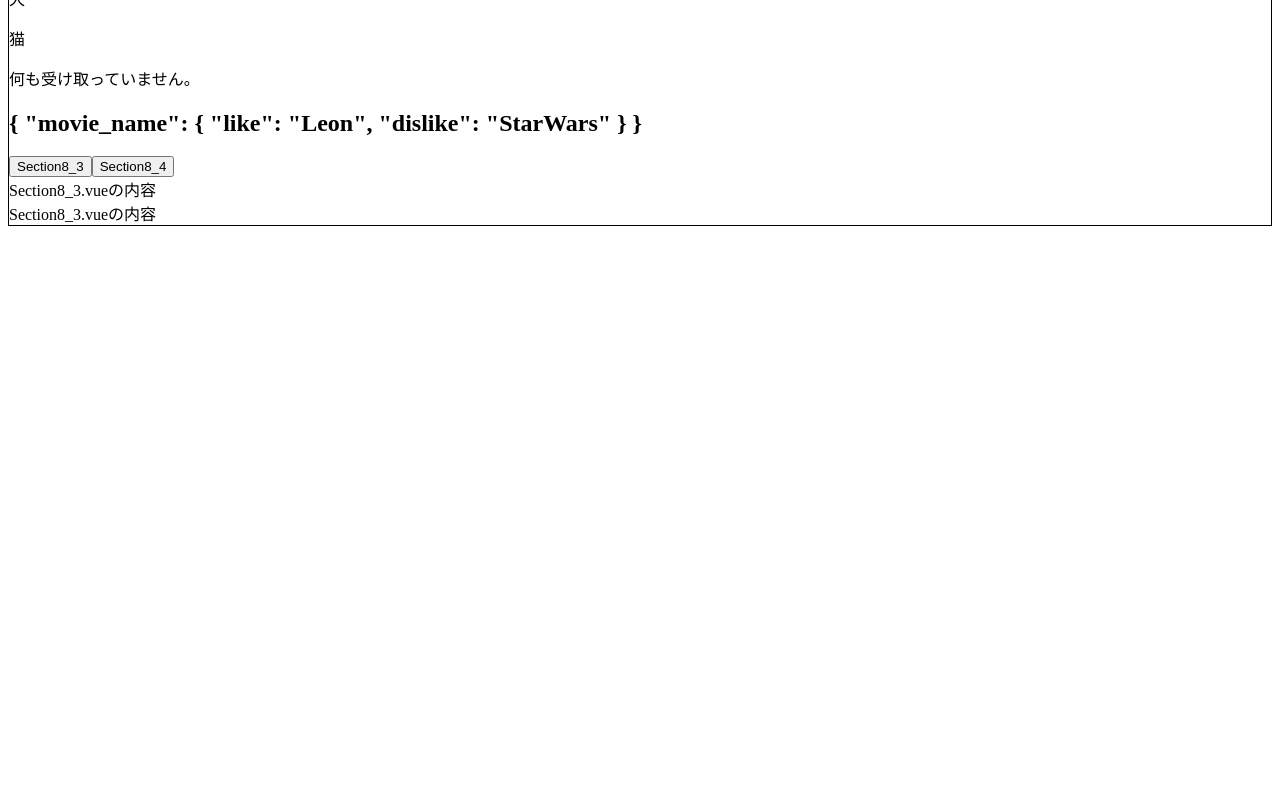
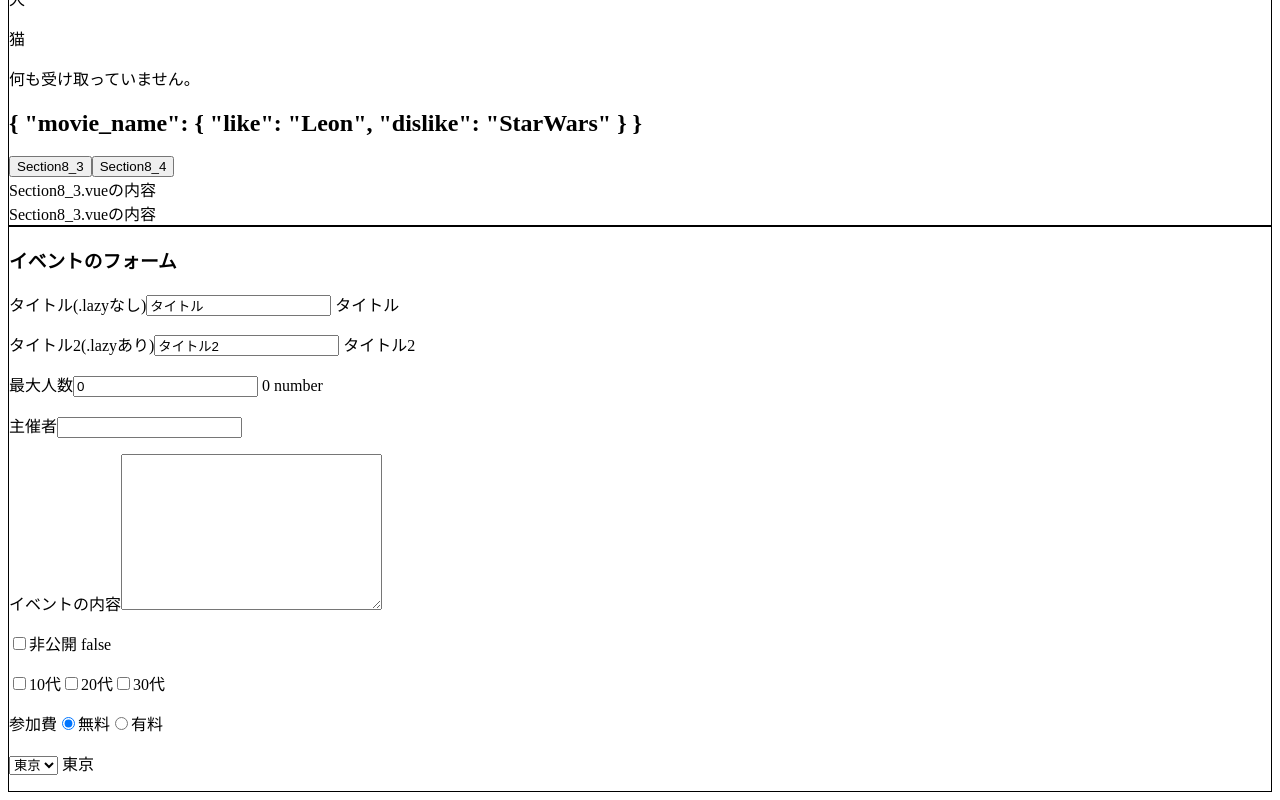
Before and after one commit to ItFumi/vue_practice, a Vue app in the folder vue_sample/: page / in a window 1280 px wide. Shown: the part 1274-2074 px from the top of the page. Before the commit the page ends 1508 px from the top, so only its background shows below. Built offline with nearby package versions, Linux system fonts and the light colour scheme.

Commit message:
learning section9

```diff
--- a/vue_sample/src/App.vue
+++ b/vue_sample/src/App.vue
@@ -42,8 +42,8 @@
         <p>え</p>
         <!-- 下記dataのtitleをv-slot[title]に挿入し、Section8.vueへhtmlタグも含めたテキストを送る。 -->
         <template v-slot:[title]>
-            <p>犬</p>
-            <p>猫</p>
+          <p>犬</p>
+          <p>猫</p>
         </template>
       </Section8>
       <!-- タグ内に何も挿入していない為、Section8_1.vueのslotタグ内のテキストを表示する。 -->
@@ -64,29 +64,105 @@
         <component :is="currentComponent"></component>
       </keep-alive>
     </div>
+    <div class="section">
+      <h3>イベントのフォーム</h3>
+      <p>
+        <!-- .lazyなしの場合、リアルタイムで入力値が変更される。 -->
+        <label for="title">タイトル(.lazyなし)</label>
+        <input id="title" type="text" v-model="eventData.title">
+        {{eventData.title}}
+      </p>
+      <p>
+        <!-- .lazyありの場合、Enterキーで確定時に入力値が変更される。 -->
+        <label for="title2">タイトル2(.lazyあり)</label>
+        <input id="title2" type="text" v-model.lazy="eventData.title2">
+        {{eventData.title2}}
+      </p>
+      <p>
+        <!-- コンポーネントに記載する方法。初期値の0を除き、値を変更するとString型に変更されるのを防ぐ為に.numberを使用する。 -->
+        <!-- 下記v-modelは:value="eventData.maxNumber"に変換できる。 -->
+        <Section9 v-model.number="eventData.maxNumber"></Section9>
+      </p>
+      <p>
+        <!-- .trimで入力値の前後の空白を削除する。 -->
+        <label for="host">主催者</label>
+        <input id="host" type="text" v-model.trim="eventData.host">
+        {{eventData.host}}
+      </p>
+      <p>
+        <label for="detail">イベントの内容</label>
+        <textarea id="detail" cols="30" rows="10" v-model="eventData.detail"></textarea>
+        {{eventData.detail}}
+      </p>
+      <p>
+        <input type="checkbox" id="isPrivate" v-model="eventData.isPrivate">
+        <label for="isPrivate">非公開</label>
+        {{eventData.isPrivate}}
+      </p>
+      <p>
+        <!-- 下記のv-modelにdataの共通のプロパティ名を指定すると関連づけられる。 -->
+        <input type="checkbox" id="10" v-model="eventData.target">
+        <label for="10">10代</label>
+        <input type="checkbox" id="20" v-model="eventData.target">
+        <label for="20">20代</label>
+        <input type="checkbox" id="30" v-model="eventData.target">
+        <label for="30">30代</label>
+      </p>
+      <p>
+        <span>参加費</span>
+        <!-- 下記のv-modelにdataの共通のプロパティ名を指定すると関連づけられる。 -->
+        <input type="radio" id="free" value="無料" v-model="eventData.price"><label for="free">無料</label>
+        <input type="radio" id="paid" value="有料" v-model="eventData.price"><label for="paid">有料</label>
+      </p>
+      <p>
+        <!-- 複数選択の場合、下記selectタグにmultipleを挿入し、dataのlocationを[]に変更する。 -->
+        <select v-model="eventData.location">
+          <option v-for="location in locations" :key="location">{{location}}</option>
+        </select>
+        {{eventData.location}}
+      </p>
+    </div>
   </div>
 </template>
 <script>
 // コンポーネントをローカル登録する。App.vueのみ使用可能。
 import Section6_1 from './components/Section6_1.vue'
+import Section7 from './components/Section7.vue'
+import Section8 from './components/Section8.vue'
 import Section8_1 from './components/Section8_1.vue'
 import Section8_2 from './components/Section8_2.vue'
 import Section8_3 from './components/Section8_3.vue'
 import Section8_4 from './components/Section8_4.vue'
+import Section9 from './components/Section9.vue'
 export default {
   data() {
     return {
       number: 10,
       title: "animal",
-      currentComponent: 'Section8_3'
+      currentComponent: 'Section8_3',
+      locations: ["東京","大阪"],
+      eventData: {
+        title: "タイトル",
+        title2: "タイトル2",
+        maxNumber: 0,
+        host: "",
+        detail: "",
+        isPrivate: false,
+        target: [],
+        price: "無料",
+        location: "東京"
+      }
     }
   },
   components: {
     Section6_1,
+    Section7,
+    Section8,
     Section8_1,
     Section8_2,
     Section8_3,
-    Section8_4
+    Section8_4,
+    Section9
   },
   methods: {
     // 子コンポーネントのSection7.vueのincrement関数内にある$emitの第二引数のデータがvalueに挿入される。
--- /dev/null
+++ b/vue_sample/src/components/Section9.vue
@@ -0,0 +1,16 @@
+<template>
+	<div>
+		<p>
+			<!-- 初期値の0を除き、値を変更するとString型に変更されるのを防ぐ為に.numberを使用する。 -->
+			<label for="maxNumber">最大人数</label>
+			<input id="maxNumber" type="number" :value="value" @input="$emit('input',$event.target.value)">
+			{{value}} {{typeof value}}
+		</p>
+	</div>
+</template>
+<script>
+export default {
+	// App.vueの同一の属性名のテキストを受取る。
+	props: ["value"]
+}
+</script>
--- a/vue_sample/src/main.js
+++ b/vue_sample/src/main.js
@@ -1,14 +1,10 @@
 import Vue from 'vue'
 import App from './App.vue'
 import Section6 from './components/Section6.vue'
-import Section7 from './components/Section7.vue'
-import Section8 from './components/Section8.vue'
 
 Vue.config.productionTip = false
 // コンポーネントをグローバル登録する。
 Vue.component("Section6",Section6)
-Vue.component("Section7",Section7)
-Vue.component("Section8",Section8)
 
 new Vue({
   render: h => h(App),
```
Also changed, not shown: 1 other file (tests, documents, lock files or other folders).
